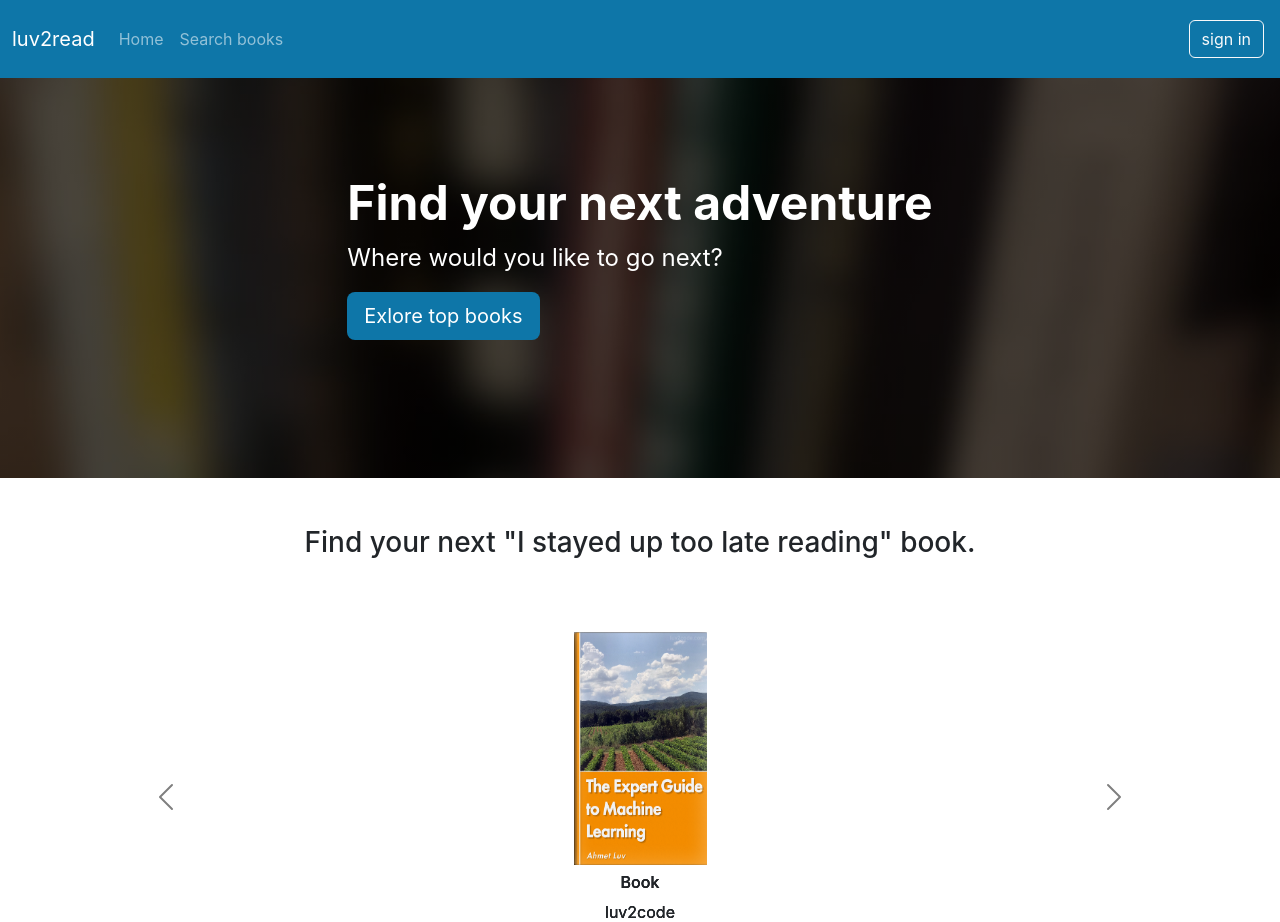
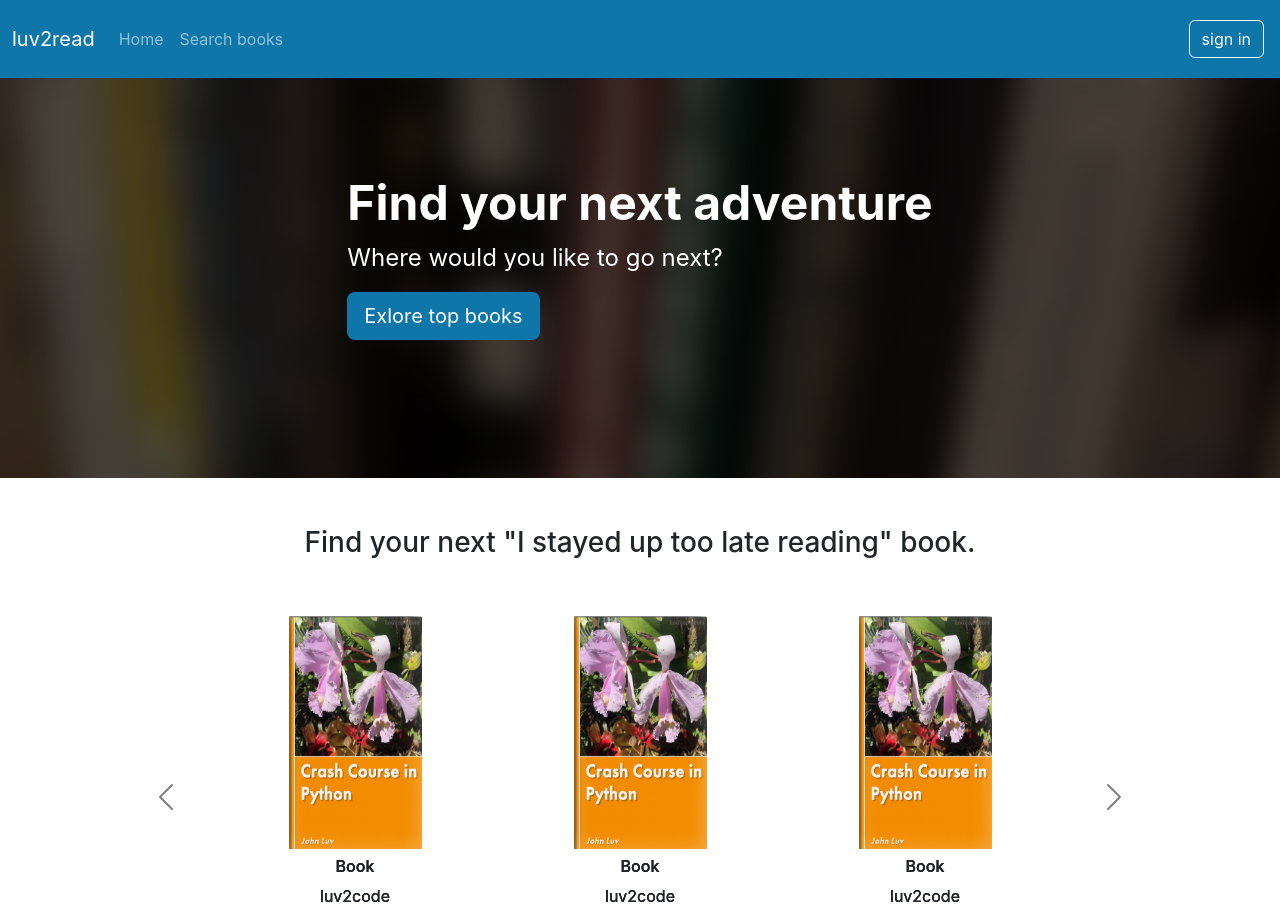
Before and after one commit to Ibraisi/library-app, a React (Create React App) app in the folder 01-frontend/react-library/: page / in a window 1280 px wide. Shown: the top 922 px of the page. Built offline with nearby package versions, Linux system fonts and the light colour scheme.

Commit message:
added ReturnBookComponent

```diff
--- a/01-frontend/react-library/src/Layouts/HomePage/Carousel.tsx
+++ b/01-frontend/react-library/src/Layouts/HomePage/Carousel.tsx
@@ -1,3 +1,4 @@
+import { ReturnBook } from "./ReturnBook";
 export const Carousel = () => {
   return (
     <div className="container mt-5" style={{ height: 550 }}>
@@ -14,56 +15,23 @@ export const Carousel = () => {
         <div className="carousel-inner">
           <div className="carousel-item active">
             <div className="row d-flex justify-content-center align-items-center">
-              <div className="col-xs-6 col-sm-6 col-lg-3 mb-3"></div>
-              <div className="text-center">
-                <img
-                  src={require("./../../Images/BooksImages/book-luv2code-1000.png")}
-                  alt="book"
-                  height="233"
-                  width="133"
-                />
-                <h6 className="mt-2">Book</h6>
-                <p className="">luv2code</p>
-                <a href="#" className="btn main-color text-white">
-                  Reservce
-                </a>
-              </div>
+              <ReturnBook />
+              <ReturnBook />
+              <ReturnBook />
             </div>
           </div>
           <div className="carousel-item active">
             <div className="row d-flex justify-content-center align-items-center">
-              <div className="col-xs-6 col-sm-6 col-lg-3 mb-3"></div>
-              <div className="text-center">
-                <img
-                  src={require("./../../Images/BooksImages/new-book-1.png")}
-                  alt="book"
-                  height="233"
-                  width="133"
-                />
-                <h6 className="mt-2">Book</h6>
-                <p className="">luv2code</p>
-                <a href="#" className="btn main-color text-white">
-                  Reservce
-                </a>
-              </div>
+              <ReturnBook />
+              <ReturnBook />
+              <ReturnBook />
             </div>
           </div>
           <div className="carousel-item active">
             <div className="row d-flex justify-content-center align-items-center">
-              <div className="col-xs-6 col-sm-6 col-lg-3 mb-3"></div>
-              <div className="text-center">
-                <img
-                  src={require("./../../Images/BooksImages/new-book-2.png")}
-                  alt="book"
-                  height="233"
-                  width="133"
-                />
-                <h6 className="mt-2">Book</h6>
-                <p className="">luv2code</p>
-                <a href="#" className="btn main-color text-white">
-                  Reservce
-                </a>
-              </div>
+              <ReturnBook />
+              <ReturnBook />
+              <ReturnBook />
             </div>
           </div>
         </div>
@@ -96,19 +64,7 @@ export const Carousel = () => {
       {/* Mobile */}
       <div className="d-lg-none mt-3">
         <div className="row d-flex justify-content-center align-items-center">
-          <div className="text-center">
-            <img
-              src={require("./../../Images/BooksImages/new-book-2.png")}
-              alt="book"
-              height="233"
-              width="133"
-            />
-            <h6 className="mt-2">Book</h6>
-            <p className="">luv2code</p>
-            <a href="#" className="btn main-color text-white">
-              Reservce
-            </a>
-          </div>
+          <ReturnBook />
         </div>
       </div>
       <div className="homepage-carousel-title mt-3">
--- /dev/null
+++ b/01-frontend/react-library/src/Layouts/HomePage/ReturnBook.tsx
@@ -0,0 +1,19 @@
+export const ReturnBook = () => {
+  return (
+    <div className="col-xs-6 col-sm-6 col-lg-3 mb-3">
+      <div className="text-center">
+        <img
+          src={require("./../../Images/BooksImages/book-luv2code-1000.png")}
+          alt="book"
+          height="233"
+          width="133"
+        />
+        <h6 className="mt-2">Book</h6>
+        <p className="">luv2code</p>
+        <a href="#" className="btn main-color text-white">
+          Reservce
+        </a>
+      </div>
+    </div>
+  );
+};
```
